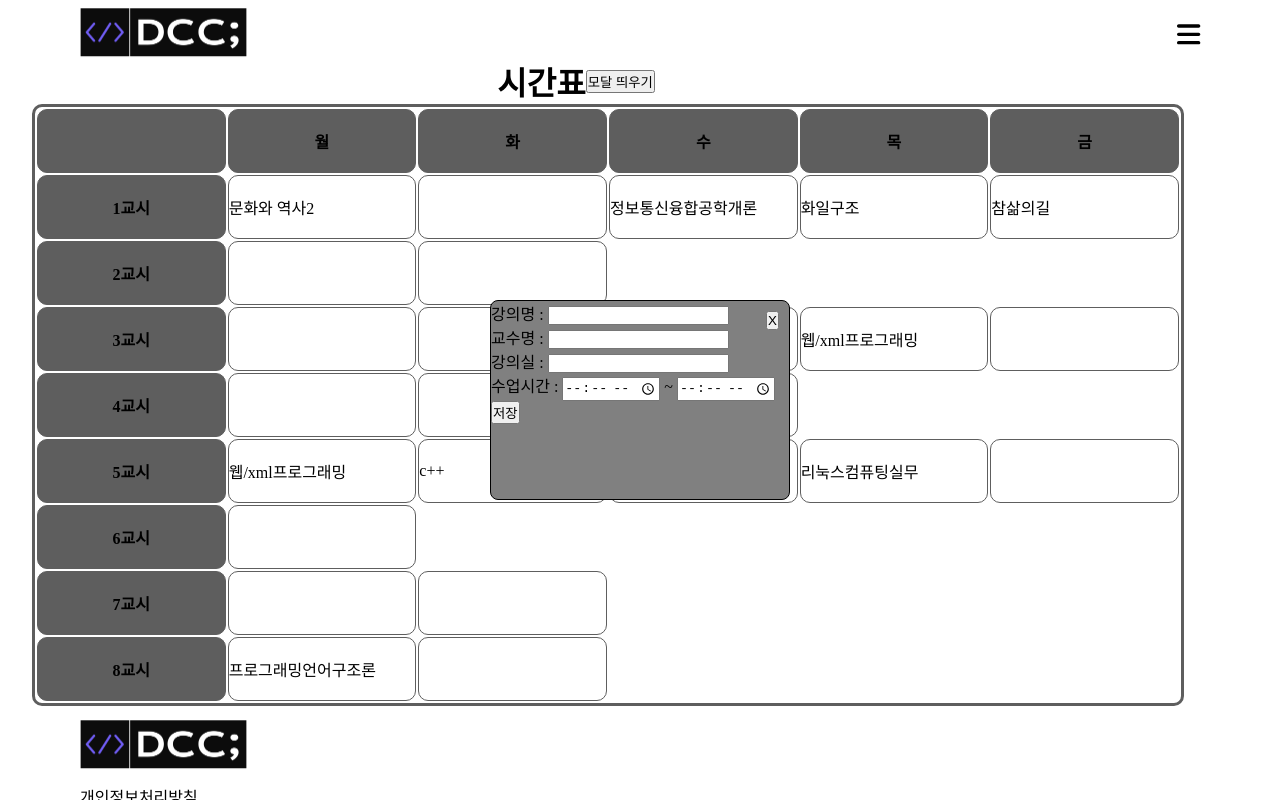
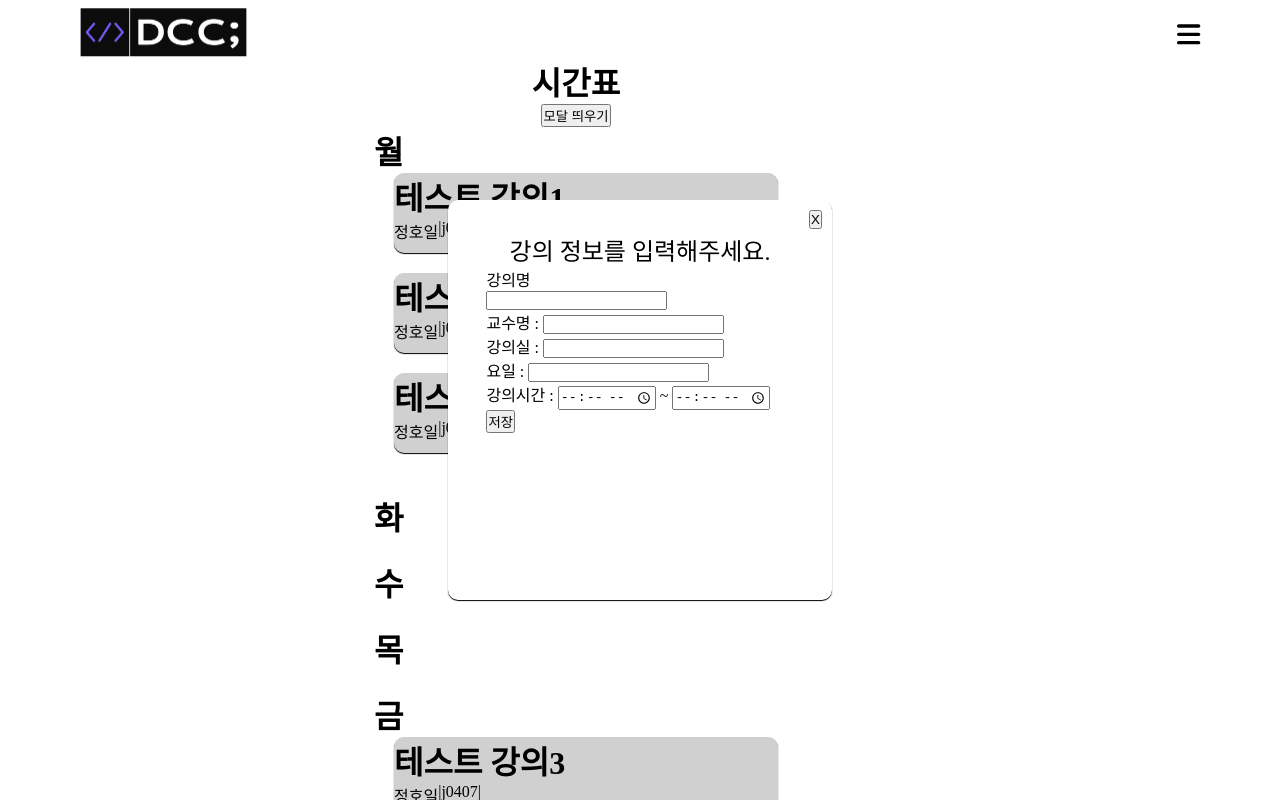
Before and after one commit to HarenKei/DCC_FE, a Next.js app: page /TimeTable/TimeTable in a window 1280 px wide. Both pictures are taken after a click on the button "모달 띄우기". Shown: the top 800 px of the page. Built offline with nearby package versions, Linux system fonts and the light colour scheme.

Commit message:
Resolve Confilct

```diff
--- a/pages/NoticePost/NoticeBodyContainer.tsx
+++ b/pages/NoticePost/WebContainer.tsx
@@ -47,4 +47,4 @@ const MainBodyContainer = styled.div`
   display: flex;
   flex-flow:row wrap;
 `;
-export default NoticeBodyContainer;
+export default WebContainer;
--- /dev/null
+++ b/pages/TimeTable/DayView.tsx
@@ -0,0 +1,94 @@
+import ClassInfoCard from "@/src/Common/ClassInfoCard";
+import React from "react";
+import styled from "styled-components";
+
+const dummyDataArray = [
+  {
+    id: "d1",
+    className: "테스트 강의1",
+    profName: "정호일",
+    classRoom: "j0407",
+    day: 1,
+    date: "10:00 ~ 12:50",
+  },
+  {
+    id: "d2",
+    className: "테스트 강의2",
+    profName: "정호일",
+    classRoom: "j0407",
+    day: 1,
+    date: "10:00 ~ 12:50",
+  },
+  {
+    id: "d3",
+    className: "테스트 강의3",
+    profName: "정호일",
+    classRoom: "j0407",
+    day: 5,
+    date: "10:00 ~ 12:50",
+  },
+  {
+    id: "d4",
+    className: "테스트 강의4",
+    profName: "정호일",
+    classRoom: "j0407",
+    day: 1,
+    date: "10:00 ~ 12:50",
+  },
+];
+
+const monData = dummyDataArray.filter((items) => {
+  return items.day === 1;
+});
+
+const friData = dummyDataArray.filter((items) => {
+  return items.day == 5;
+});
+
+const DayView = (props: any) => {
+  return (
+    <DayContainer>
+      <Day>
+        <DayTitle>월</DayTitle>
+        {monData.map((items) => (
+          <ClassInfoCard key={items.id} props={items} />
+        ))}
+      </Day>
+
+      <Day>
+        <DayTitle>화</DayTitle>
+      </Day>
+
+      <Day>
+        <DayTitle>수</DayTitle>
+      </Day>
+
+      <Day>
+        <DayTitle>목</DayTitle>
+      </Day>
+
+      <Day>
+        <DayTitle>금</DayTitle>
+        {friData.map((items) => (
+          <ClassInfoCard key={items.id} props={items} />
+        ))}
+      </Day>
+    </DayContainer>
+  );
+};
+
+const DayContainer = styled.div`
+`;
+
+const Day = styled.div`
+  display: flex;
+  flex-direction: column;
+  justify-content: center;
+  margin-bottom: 20px;
+`;
+
+const DayTitle = styled.h1`
+
+`;
+
+export default DayView;
--- a/pages/TimeTable/Table.tsx
+++ b/pages/TimeTable/Table.tsx
@@ -1,6 +1,5 @@
 import React, { useState, useEffect } from "react";
 import styled from "styled-components";
-import { useTable } from "react-table";
 
 const Table = () => {
   const [mount, setMount] = useState<Boolean>(false);
@@ -10,103 +9,15 @@ const Table = () => {
   }, []);
 
   return (
-    <TableContainer>
-      {mount && (
-        <TableStyle>
-          <TrStyle>
-            <ThStyle> </ThStyle>
-            <ThStyle>월</ThStyle>
-            <ThStyle>화</ThStyle>
-            <ThStyle>수</ThStyle>
-            <ThStyle>목</ThStyle>
-            <ThStyle>금</ThStyle>
-          </TrStyle>
-          <TrStyle>
-            <ThStyle>1교시</ThStyle>
-            <TdStyle>문화와 역사2</TdStyle>
-            <TdStyle> </TdStyle>
-            <TdStyle>정보통신융합공학개론</TdStyle>
-            <TdStyle>화일구조</TdStyle>
-            <TdStyle>참삶의길</TdStyle>
-          </TrStyle>
-          <TrStyle>
-            <ThStyle>2교시</ThStyle>
-            <TdStyle> </TdStyle>
-            <TdStyle> </TdStyle>
-          </TrStyle>
-          <TrStyle>
-            <ThStyle>3교시</ThStyle>
-            <TdStyle> </TdStyle>
-            <TdStyle> </TdStyle>
-            <TdStyle>프로그래밍언어구조론</TdStyle>
-            <TdStyle>웹/xml프로그래밍</TdStyle>
-            <TdStyle> </TdStyle>
-          </TrStyle>
-          <TrStyle>
-            <ThStyle>4교시</ThStyle>
-            <TdStyle> </TdStyle>
-            <TdStyle> </TdStyle>
-            <TdStyle> </TdStyle>
-          </TrStyle>
-          <TrStyle>
-            <ThStyle>5교시</ThStyle>
-            <TdStyle>웹/xml프로그래밍</TdStyle>
-            <TdStyle>c++ </TdStyle>
-            <TdStyle>임베디드프로그래밍실습</TdStyle>
-            <TdStyle>리눅스컴퓨팅실무</TdStyle>
-            <TdStyle> </TdStyle>
-          </TrStyle>
-          <TrStyle>
-            <ThStyle>6교시</ThStyle>
-            <TdStyle> </TdStyle>
-          </TrStyle>
-          <TrStyle>
-            <ThStyle>7교시</ThStyle>
-            <TdStyle> </TdStyle>
-            <TdStyle> </TdStyle>
-          </TrStyle>
-          <TrStyle>
-            <ThStyle>8교시</ThStyle>
-            <TdStyle>프로그래밍언어구조론</TdStyle>
-            <TdStyle> </TdStyle>
-          </TrStyle>
-        </TableStyle>
-      )}
-    </TableContainer>
+    <TimeTableContainer>
+    </TimeTableContainer>
   );
 };
 
-const TableContainer = styled.div`
+const TimeTableContainer = styled.div`
+  width: 45vw;
   display: flex;
-  justify-content: center;
-  align-items: center;
-`;
 
-const TableStyle = styled.table`
-  margin-left: 5vw;
-  width: 90vw;
-  border-radius: 10px;
-  border: 3px solid #5e5e5e;
-  empty-cells: show;
-`;
-
-const TrStyle = styled.tr``;
-
-const ThStyle = styled.th`
-  width: 5vw;
-  height: 8vh;
-	border-radius: 10px;
-  border: 1px solid #5e5e5e;
-	background-color: #5e5e5e;
-	empty-cells: show;
-`;
-
-const TdStyle = styled.td`
-  width: 5vw;
-  height: 8vh;
-	border-radius: 10px;
-  border: 1px solid #5e5e5e;
-	empty-cells: show;
 `;
 
 export default Table;
--- a/pages/TimeTable/TimeTable.tsx
+++ b/pages/TimeTable/TimeTable.tsx
@@ -1,13 +1,34 @@
-import React, {useState} from "react";
+import React, {useState, useEffect} from "react";
 import styled from "styled-components";
-import Table from "./Table";
 import TimeTableModal from "./TimeTableModal";
+import ClassInfoCard from "@/src/Common/ClassInfoCard";
+import DayView from "./DayView";
+
+interface TimeTableObject {
+  class : string,
+  prof : string,
+  classroom : string,
+  day: number,
+  time : string
+}
 
 const TimeTable = () => {
   const [modalOpen, setModalOpen] = useState(false);
+  const [test, setTest] = useState<TimeTableObject>({
+    "class" : "데이터 없음",
+    "prof" : "데이터 없음",
+    "classroom" : "데이터 없음",
+    "day" : 1,
+    "time" : "데이터 없음"
+  });
+
   const showModal = () => {
     setModalOpen(true);
   };
+
+  useEffect(()=> {
+    console.log(test);
+  },[test])
 
 
 
@@ -16,9 +37,15 @@ const TimeTable = () => {
       <TimeTableTitleContainer>
         <h1>시간표</h1>
         <button onClick={showModal}>모달 띄우기</button>
-        {modalOpen && <TimeTableModal setModalOpen={setModalOpen}/>}
+
+        <TestContainer>
+          <DayView/>
+        </TestContainer>
+
+
+        {modalOpen && <TimeTableModal setModalOpen={setModalOpen} setTest={setTest}/>}
       </TimeTableTitleContainer>
-      <Table />
+
     </TimeTableContainer>
   );
 };
@@ -26,16 +53,22 @@ const TimeTable = () => {
 const TimeTableContainer = styled.div`
   width: 90vw;
   display: flex;
-  flex-direction: column;
   justify-content: center;
   align-items: center;
+
 `;
 
 const TimeTableTitleContainer = styled.div`
   display: flex;
-  flex-direction: row;
+  flex-direction: column;
   justify-content: space-around;
   align-items: center;
 `;
 
+const TestContainer = styled.div`
+  display: flex;
+  flex-direction: column;
+
+`;
+
 export default TimeTable;
--- a/pages/TimeTable/TimeTableModal.tsx
+++ b/pages/TimeTable/TimeTableModal.tsx
@@ -1,47 +1,80 @@
 import React, {useState} from "react";
 import styled from "styled-components";
 
-const TimeTableModal = ({ setModalOpen }: any) => {
+interface TimeTableObject {
+  class : string,
+  prof : string,
+  classroom : string,
+  time : number
+}
+
+const TimeTableModal = (props : any) => {
 
   const closeModal = () => {
-    setModalOpen(false);
+    props.setModalOpen(false);
   };
 
   const testChagneHandler = (e : any) => {
-    console.log(e.target.class);
+    props.setTest({
+      "class" : e.target.class.value,
+      "prof" : e.target.prof.value,
+      "classroom" : e.target.classroom.value,
+      "day" : e.target.day.value,
+      "time" : e.target.endTime.value
+    });
+    closeModal();
   };
 
   return (
     <ModalContainer>
       <ModalCloseButton onClick={closeModal}>X</ModalCloseButton>
-      <div>
-        <form onSubmit={testChagneHandler}>
-          강의명 : <input type="text" name="class" />
-          <br />
-          교수명 : <input type="text" />
-          <br />
-          강의실 : <input type="text" />
-          <br />
-          수업시간 : <input type="time" /> ~ <input type="time" /> <br />
+      <FormContainer>
+        <ModalFormStyle onSubmit={testChagneHandler}>
+          <p>강의 정보를 입력해주세요.</p>
+          강의명<br/>
+          <input type="text" name="class"/> <br/>
+          교수명 : <input type="text" name="prof"/> <br/>
+          강의실 : <input type="text" name="classroom"/> <br/>
+          요일 : <input type="number" name="day"/> <br/>
+          강의시간 : <input type="time" name="startTime"/> ~ <input type="time" name="endTime"/><br/>
           <button type="submit"> 저장 </button>
-        </form>
-      </div>
+        </ModalFormStyle>
+      </FormContainer>
     </ModalContainer>
   );
 };
 
 const ModalContainer = styled.div`
-  width: 300px;
-  height: 200px;
+  width: 30vw;
+  height: 50vh;
   z-index: 999;
   position: absolute;
   top: 50%;
   left: 50%;
   transform: translate(-50%, -50%);
 
-  background-color: gray;
-  border: 1px solid black;
-  border-radius: 8px;
+  background-color: #fff;
+  border-radius: 10px;
+  box-shadow: 0px 1px 1px black;
+`;
+
+const FormContainer = styled.div`
+  display: flex;
+  justify-content: center;
+  align-items: center;
+
+  margin-top: 2em;
+`;
+
+const ModalFormStyle = styled.form`
+  width:80%;
+
+  p{
+    font-size: 1.5em;
+    text-align: center;
+  }
+
+
 `;
 
 const ModalCloseButton = styled.button`
--- /dev/null
+++ b/src/Common/ClassInfoCard.tsx
@@ -0,0 +1,38 @@
+import React, { useEffect } from "react";
+import styled from "styled-components";
+
+const ClassInfoCard = ({props} : any) => {
+  const { className, profName, classRoom } = props;
+
+  return (
+    <ClassInfoCardContainer>
+      <ClassTitle>{className}</ClassTitle>
+
+      <ClassInfo>
+        <p>{profName}</p> | <p>{classRoom}</p> |
+      </ClassInfo>
+    </ClassInfoCardContainer>
+  );
+};
+
+const ClassInfoCardContainer = styled.div`
+  width: 30vw;
+  height: 10vh;
+  background-color: #d0d0d0;
+  border-radius: 10px;
+  display: flex;
+  flex-direction: column;
+  margin : 0px 0px 20px 20px;
+  box-shadow: 0px 1px 1px black;
+`;
+
+const ClassTitle = styled.h1`
+  font-size: 2em;
+`;
+
+const ClassInfo = styled.div`
+  display: flex;
+  flex-direction: row;
+`;
+
+export default ClassInfoCard;
```
Also changed, not shown: pages/Main/MainMeal.tsx (+4 -5 lines), pages/NoticePost/NoticeMajor.tsx (+35 -25 lines), pages/NoticePost/NoticePost.tsx (+40 -6 lines), pages/NoticePost/WriteList.tsx (added, +11 -0 lines), pages/NoticePost/WriteTest.tsx (added, +87 -0 lines).
